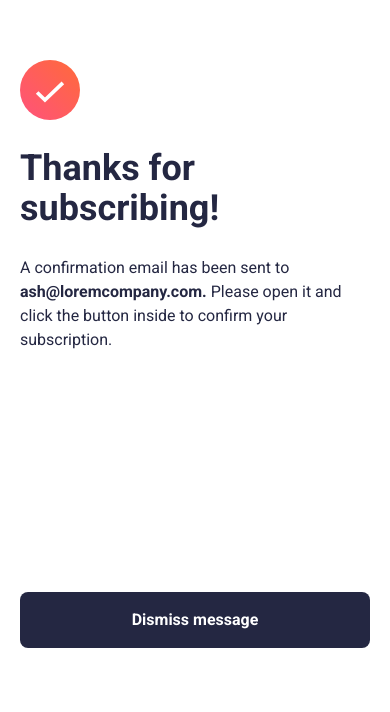
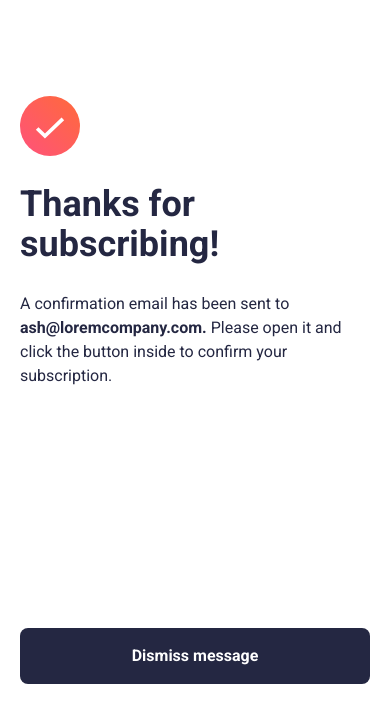
Before and after one commit to izhal27/newsletter-sign-up-with-success-message, a Next.js app: page / in a window 390 px wide. Shown: the part 132-844 px from the top of the page. Built offline with nearby package versions, Linux system fonts and the light colour scheme.

Commit message:
fix mobile success design

```diff
--- a/app/page.tsx
+++ b/app/page.tsx
@@ -62,8 +62,9 @@ export default function Home() {
 
   const SuccessComponent = () => (
     <>
-      <section className="flex flex-col h-screen px-5 text-dark-slate-grey">
-        <div className="flex flex-col mt-48 gap-7">
+      <section className="flex flex-col justify-around h-screen gap-10 px-5 py-7 text-dark-slate-grey">
+        <div className="flex flex-col justify-center h-full">
+          <div className="flex flex-col gap-7">
             <Image
               className="sm:hidden"
               src={"/icons/icon-success.svg"}
@@ -75,8 +76,9 @@ export default function Home() {
             <p>A confirmation email has been sent to <span className="font-bold">ash@loremcompany.com.</span>{" "}
               Please open it and click the button inside to confirm your subscription.</p>
           </div>
+        </div>
         <button
-          className="px-5 py-4 font-bold text-center text-white rounded-lg mt-60 bg-dark-slate-grey"
+          className="px-5 py-4 font-bold text-center text-white rounded-lg bg-dark-slate-grey"
           type="submit"
           onClick={() => setSubmitedStatus(false)}>Dismiss message</button>
       </section>
```
Lines whose indentation alone changed are shown as unchanged.
